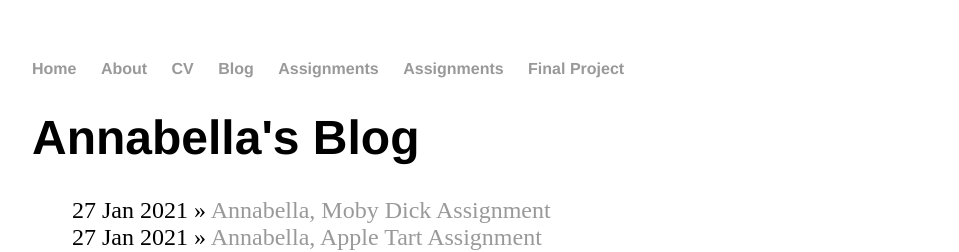
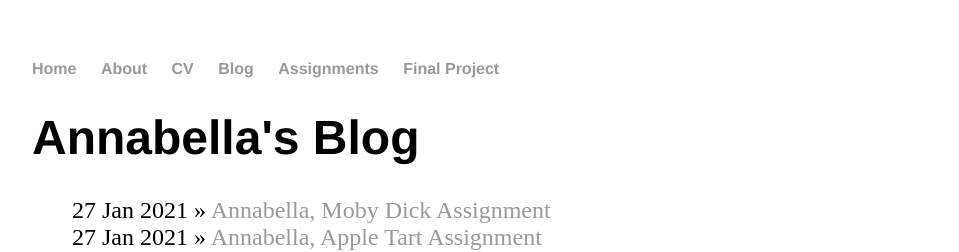
Before and after one commit to annabellamelvin/annabellamelvin.github.io, a Jekyll site: the page built from blog/index.html, in a window 1280 px wide. Shown: the top 252 px of the page, without its empty margins (160-1119 px from the left). Built offline with Jekyll 4.4.1, drawn with Linux system fonts in a browser that asks for light colours.

Commit message:
Update default.html

```diff
--- a/_layouts/default.html
+++ b/_layouts/default.html
@@ -13,7 +13,6 @@
 	        		<li><a href="/cv">CV</a></li>
 	        		<li><a href="/blog">Blog</a></li>
 				<li><a href="/assignments">Assignments</a></li>
-				<li><a href="/assignments/plants">Assignments</a></li>
 				<li><a href="/finalproject">Final Project</a></li>
 	    		</ul>
 			</nav>
```
